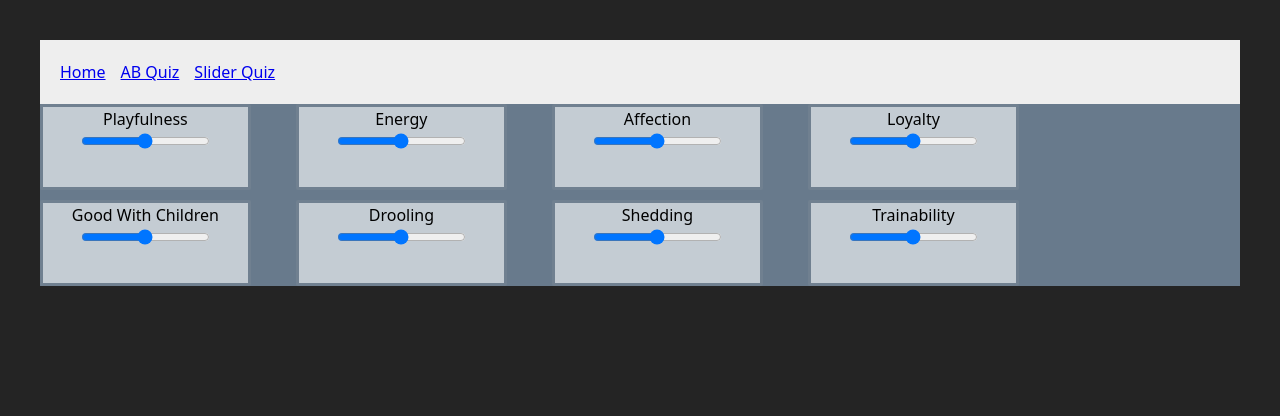
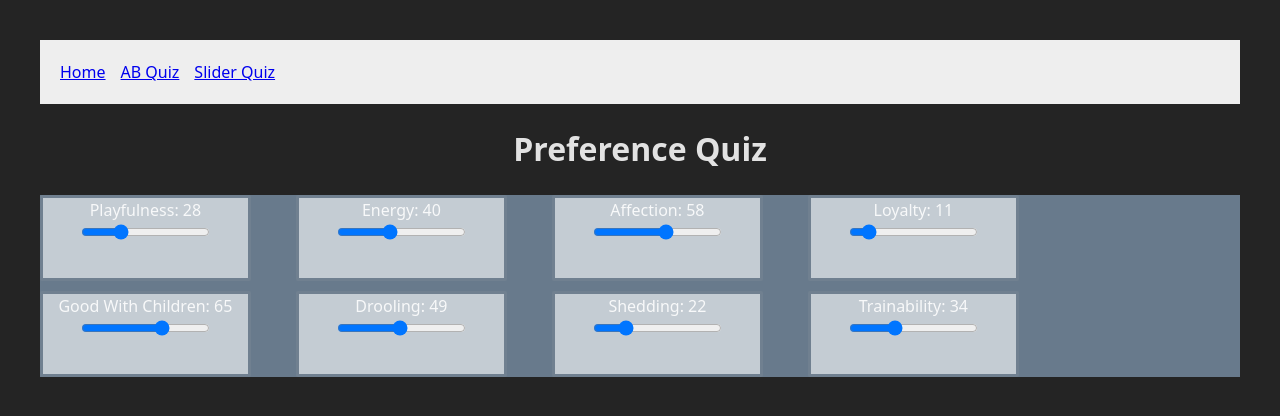
Before and after one commit to tjrink/dog4u, a React (Vite) app: page /slider in a window 1280 px wide. Shown: the top 416 px of the page. Built offline with nearby package versions, Linux system fonts and the light colour scheme.

Commit message:
Added state values to sliders page

```diff
--- a/src/SliderQuiz.jsx
+++ b/src/SliderQuiz.jsx
@@ -1,39 +1,78 @@
-import styles from "./SliderQuiz.module.css"
+import { useState } from "react";
+import styles from "./SliderQuiz.module.css";
 
 function SliderQuiz() {
-    return (
-        <SliderHolder></SliderHolder>
-
-    )
-}
-
-function SliderHolder() {
-    const sample_attributes = ["Playfulness", "Energy", "Affection", "Loyalty", "Good With Children", "Drooling", "Shedding", "Trainability"]
-
-    return (
-        <div className={styles.slider_holder}>
-            {sample_attributes.map((text, index) => (
-                <AttributeSlider key={index} attribute_name={text} />
-            ))}
-
-        </div>
-    )
-}
-
-function AttributeSlider(props) {
-    const slider_change = (event) => {
-        console.log(event.target.dataset.attribute_name)
-    }
-
-    return (
-        <div className={styles.attribute_slider}>
-            <label className={styles.slider_input} for="first_slider">{props.attribute_name}</label>
-            <input id="first_slider" type="range" data-attribute_name={props.attribute_name} onChange={slider_change}></input>
-        </div>
-    )
-}
+    const attribute_names = ["Playfulness", "Energy", "Affection", "Loyalty", "Good With Children", "Drooling", "Shedding", "Trainability"];
 
 
 
+    //Sets initial values of all sliders to a random number between 0 and 100
+    const [allValues, setAllValues] = useState(() => {
+        const initialState = {};
+        for (let i = 0; i < attribute_names.length; i++) {
+            initialState[attribute_names[i]] = Math.floor(Math.random() * 100);
+        }
+        return initialState;
+    });
 
-export default SliderQuiz
+    //Function to handle app behavior when a slider changes
+    //Ultimately, this function will send the state to the database, recieve the new results and change the display
+    const slider_change = (event) => {
+        const name = event.target.dataset.attribute_name;
+        const value = parseInt(event.target.value);
+
+        //Updates the allValues object to current set of slider values
+        setAllValues(prev => ({
+            ...prev,
+            [name]: value
+        }));
+
+        // Logs values
+        // console.log("Current State of All Sliders:", allValues);
+    };
+
+    return (
+        <div className={styles.slider_container}>
+            <h1>Preference Quiz</h1>
+            <SliderHolder
+                attributes={attribute_names}
+                values={allValues}
+                onChange={slider_change}
+            />
+
+        </div>
+    );
+}
+
+function SliderHolder({ attributes, values, onChange }) {
+    return (
+        <div className={styles.slider_holder}>
+            {attributes.map((text, index) => (
+                <AttributeSlider
+                    key={index}
+                    attribute_name={text}
+                    current_value={values[text]}
+                    onSliderChange={onChange}
+                />
+            ))}
+        </div>
+    );
+}
+
+function AttributeSlider({ attribute_name, current_value, onSliderChange }) {
+    return (
+        <div className={styles.attribute_slider}>
+            <label className={styles.slider_label}>{attribute_name}: {current_value}</label>
+            <input
+                type="range"
+                min="0"
+                max="100"
+                value={current_value}
+                data-attribute_name={attribute_name}
+                onChange={onSliderChange}
+            />
+        </div>
+    );
+}
+
+export default SliderQuiz;
```
